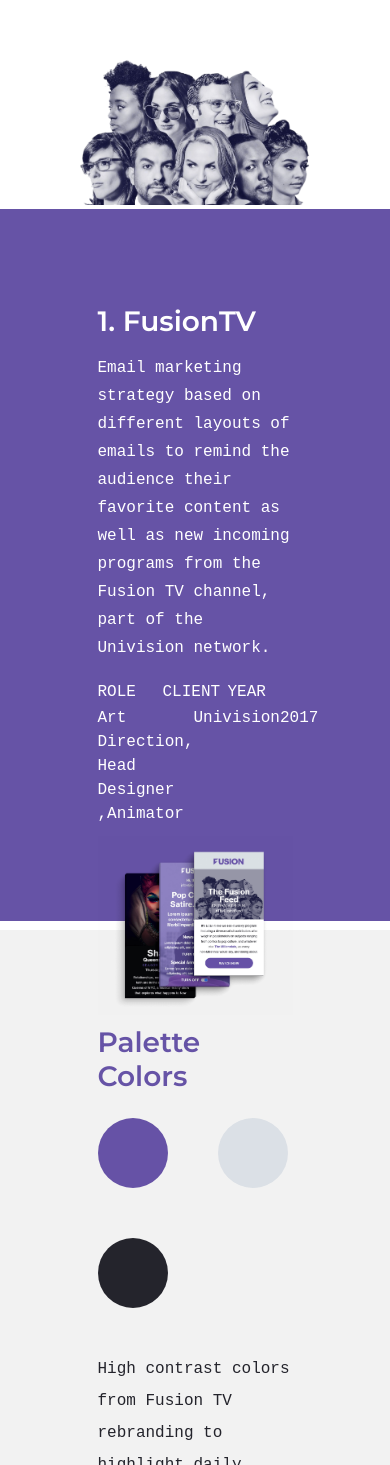
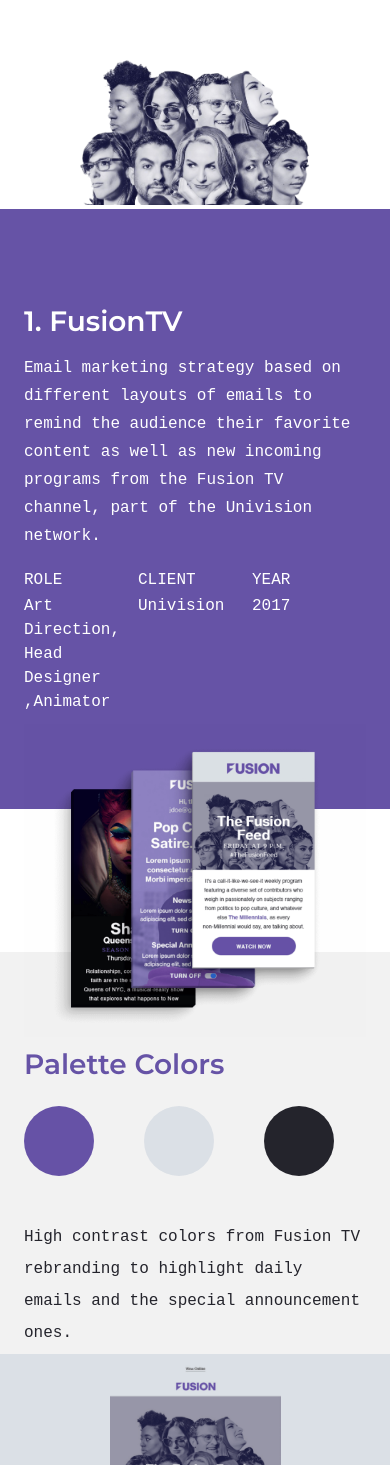
Before and after one commit to restcristian/andrysfriaslandingv2, a Next.js app: page /work/fusion-tv in a window 390 px wide. Shown: the part 535-2000 px from the top of the page. Built offline with nearby package versions, Linux system fonts and the light colour scheme.

Commit message:
fix: responsiveness

```diff
--- a/src/app/work/[slug]/detailWork.module.scss
+++ b/src/app/work/[slug]/detailWork.module.scss
@@ -1,6 +1,5 @@
 @import "../../../styles/constansts";
 @import "../../../styles/colors";
-
 
 .detailWork {
   .banner {
@@ -50,6 +49,11 @@
   .descriptionContainer {
     width: 50%;
     margin: 0 auto;
+    box-sizing: border-box;
+    padding: 0 24px;
+    @media (max-width: 765px) {
+      width: 100%;
+    }
   }
 
   .descriptionTitle {
@@ -88,6 +92,11 @@
   .screenContainer {
     @include grid();
     width: 50%;
+    box-sizing: border-box;
+    padding: 0 24px;
+    @media (max-width: 765px) {
+      width: 100%;
+    }
     img {
       margin: -85px 0;
       max-width: 100%;
@@ -95,7 +104,7 @@
   }
 
   .screenImgContainer {
-    display: flex
+    display: flex;
   }
 
   .paletteColors {
@@ -106,6 +115,12 @@
     @include grid();
     width: 50%;
     padding: 95px 0;
+    box-sizing: border-box;
+
+    @media (max-width: 765px) {
+      padding: 95px 24px;
+      width: 100%;
+    }
   }
 
   .paletteColorTitle {
@@ -148,6 +163,8 @@
     @include grid();
     display: flex;
     justify-content: center;
+
+    box-sizing: border-box;
   }
 
   .frameSquare {
@@ -157,6 +174,10 @@
     padding: 100px 0;
     background-color: $color-eastern-breeze;
     margin-top: -90px;
+    @media (max-width: 765px) {
+      padding: 0 24px;
+      width: 100%;
+    }
     img {
       max-width: 100%;
       height: auto;
@@ -165,12 +186,18 @@
 
   .frameImageContainer {
     width: 50%;
+    box-sizing: border-box;
   }
 
   .special {
     @include grid();
     width: 50%;
     padding: 100px 0;
+    box-sizing: border-box;
+    @media (max-width: 765px) {
+      padding: 100px 24px;
+      width: 100%;
+    }
   }
 
   .specialTitle {
@@ -210,6 +237,9 @@
     padding-bottom: 100px;
     .special {
       padding: 0;
+      @media (max-width: 765px) {
+        padding: 100px 24px;
+      }
     }
     .thirdScreenImageContainer {
       img {
@@ -293,5 +323,5 @@
     margin: 0;
   }
 
-  @include margins()
+  @include margins();
 }
--- a/src/app/work/[slug]/page.tsx
+++ b/src/app/work/[slug]/page.tsx
@@ -18,12 +18,12 @@
 
 export default async function WorkPage({ params: { slug } }: Props) {
   const project = await getData(slug);
-  console.log("res", project);
+
   return (
     <div className={styles.detailWork}>
       <div className={styles.banner}>
         <div className={styles.bannerContainer}>
-          <img src={project?.bannerImageUrl} alt="image" />
+          <img src={project?.banner.image} alt="image" />
         </div>
         <span className={styles.bannerText}>{project?.slug}</span>
       </div>
@@ -145,7 +145,10 @@
       </div>
       <div className={styles.nextProject}>
         <img src={project?.nextProject.image} />
-        <div className={styles.nextProjectInfo} style={{color: project?.nextProject.textColor}}>
+        <div
+          className={styles.nextProjectInfo}
+          style={{ color: project?.nextProject.textColor }}
+        >
           <a
             className={styles.nextProjectLink}
             href={`${project?.nextProject.slug}`}
--- a/src/utils/mockedDetailedProjects.ts
+++ b/src/utils/mockedDetailedProjects.ts
@@ -7,7 +7,10 @@
 
 export interface DetailedProject {
   slug: string;
-  bannerImageUrl: string;
+  banner: {
+    image: string;
+    backgroundColor: string
+  },
   description: {
     title: string;
     text: string;
@@ -59,7 +62,11 @@
 export const detailedProjects: DetailedProject[] = [
   {
     slug: "fusion-tv",
-    bannerImageUrl: peopleFusionImage.src,
+
+    banner: {
+      image: peopleFusionImage.src,
+      backgroundColor: ''
+    },
     description: {
       title: "1. FusionTV",
       text: `Email marketing strategy based on different layouts of emails to remind the audience their favorite content as well as new incoming programs from the Fusion TV channel, part of the Univision network.`,
```
